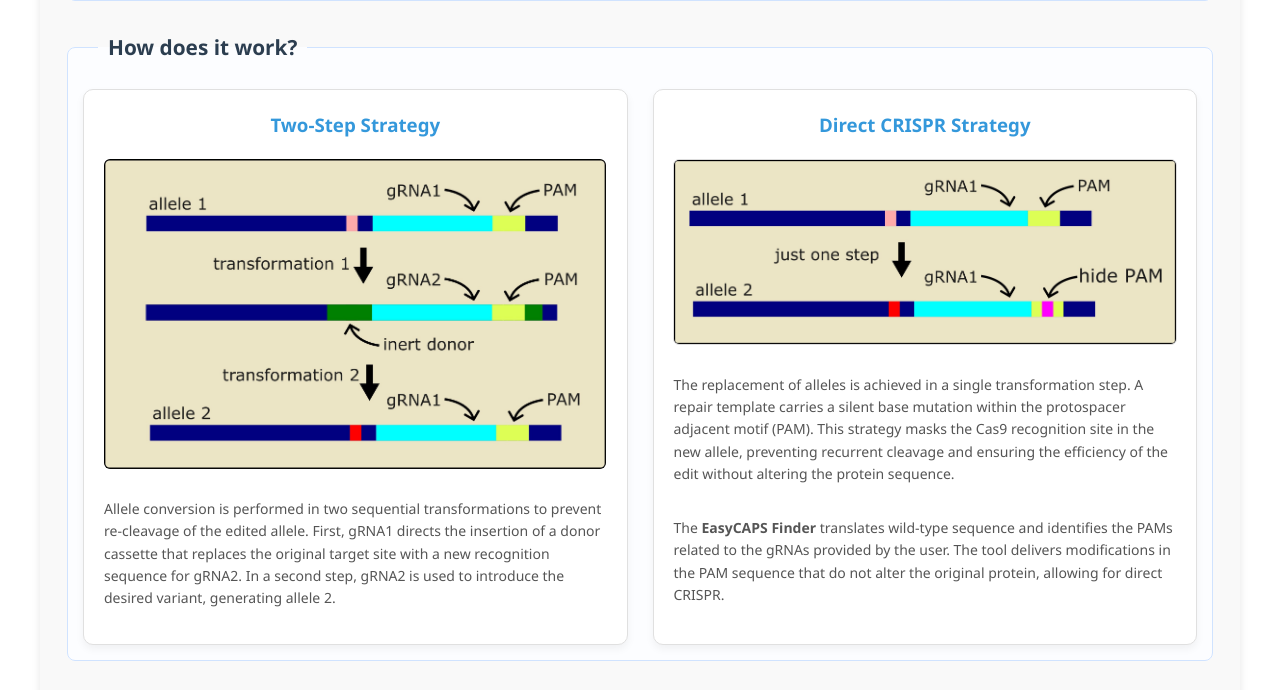
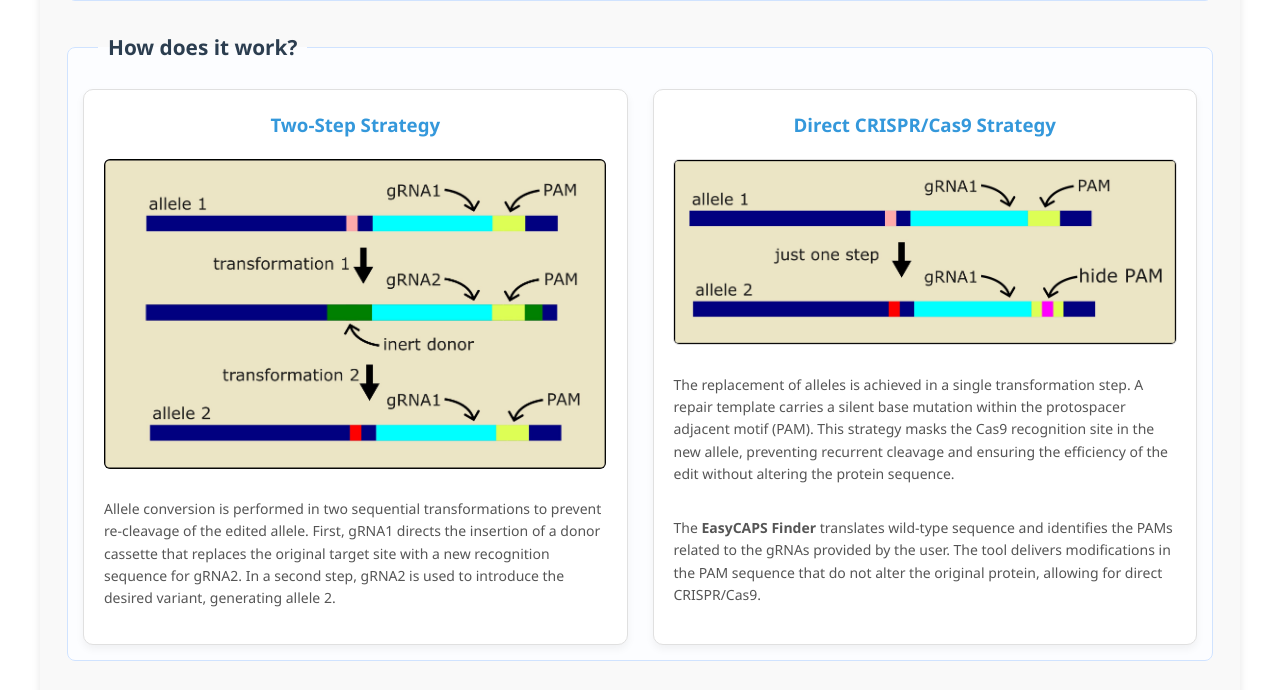
Before and after one commit to olucasdebem/EasyCAPS_git, a Flask app: page / in a window 1280 px wide. Shown: the part 3378-4068 px from the top of the page. Run offline with Flask 3, Linux system fonts and the light colour scheme.

Commit message:
Update index.html

```diff
--- a/templates/index.html
+++ b/templates/index.html
@@ -448,10 +448,10 @@
                     <p>Allele conversion is performed in two sequential transformations to prevent re-cleavage of the edited allele. First, gRNA1 directs the insertion of a donor cassette that replaces the original target site with a new recognition sequence for gRNA2. In a second step, gRNA2 is used to introduce the desired variant, generating allele 2.</p>
                 </div>
                 <div class="technique-card">
-                    <h3>Direct CRISPR Strategy</h3>
+                    <h3>Direct CRISPR/Cas9 Strategy</h3>
                     <img src="{{ url_for('static', filename='Direct_CRISPR.jpg') }}" alt="Direct CRISPR">
                     <p>The replacement of alleles is achieved in a single transformation step. A repair template carries a silent base mutation within the protospacer adjacent motif (PAM). This strategy masks the Cas9 recognition site in the new allele, preventing recurrent cleavage and ensuring the efficiency of the edit without altering the protein sequence.</p>
-                    <p>The <strong>EasyCAPS Finder</strong> translates wild-type sequence and identifies the PAMs related to the gRNAs provided by the user. The tool delivers modifications in the PAM sequence that do not alter the original protein, allowing for direct CRISPR.</p>
+                    <p>The <strong>EasyCAPS Finder</strong> translates wild-type sequence and identifies the PAMs related to the gRNAs provided by the user. The tool delivers modifications in the PAM sequence that do not alter the original protein, allowing for direct CRISPR/Cas9.</p>
                 </div>
             </div>
         </div>
```
